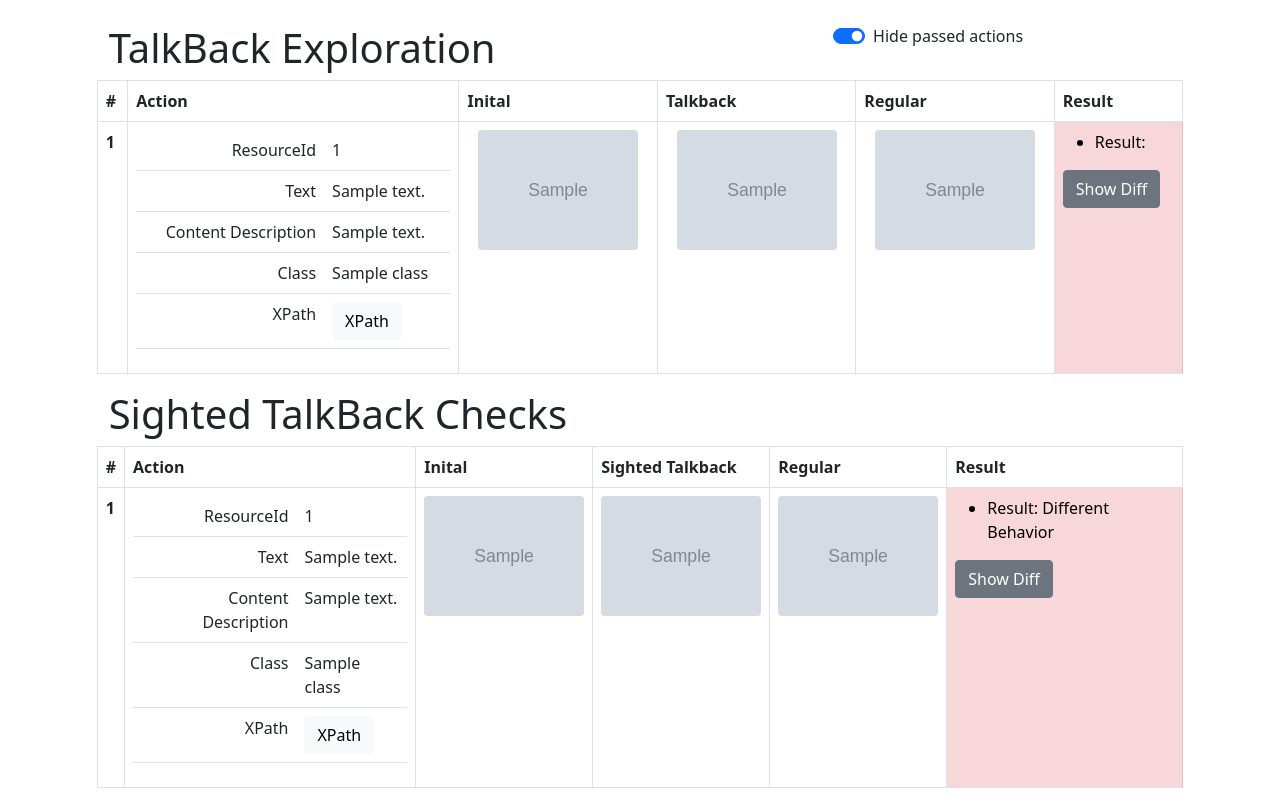
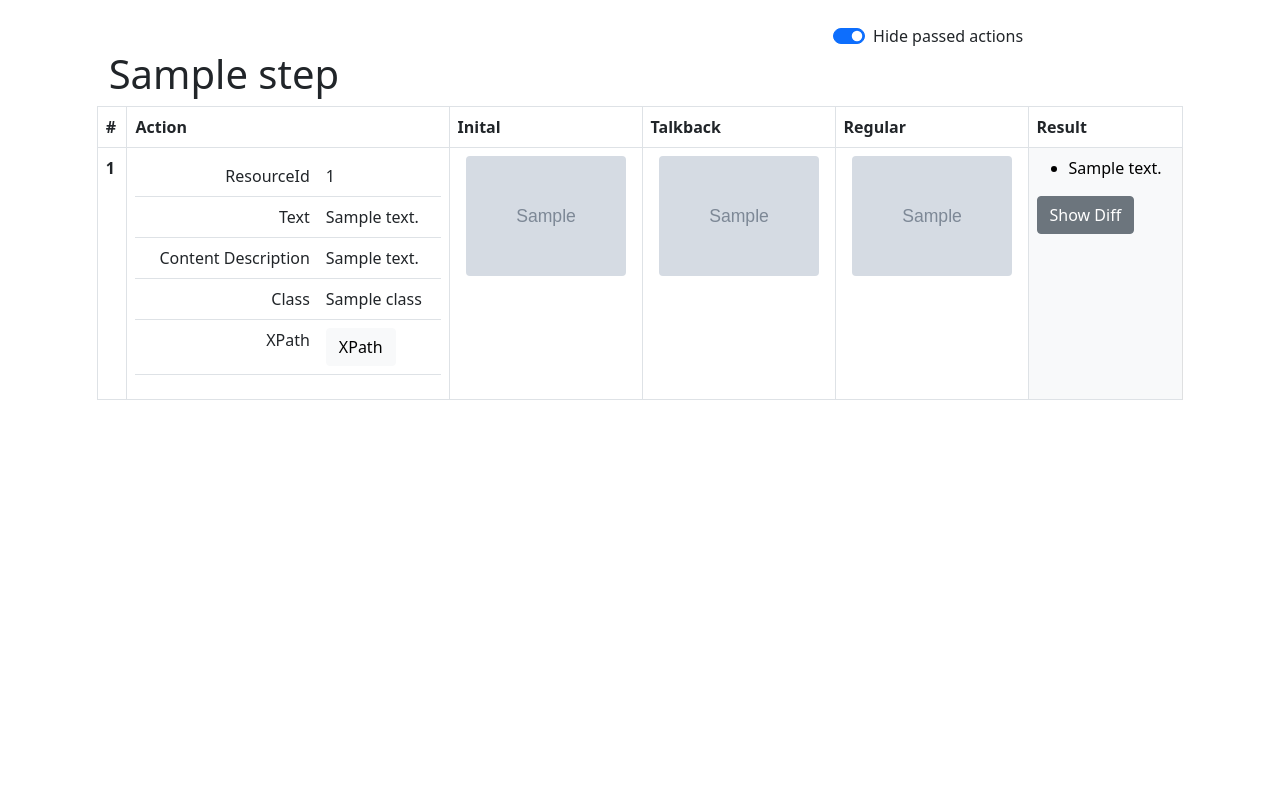
Before and after one commit to noidsirius/Axer, a Flask app: template py_src/templates/v2_report.html in a window 1280 px wide. Shown: the part 73-877 px from the top of the page. After the commit the page ends 473 px from the top, so only its background shows below. Run offline with Flask 2, Linux system fonts and the light colour scheme; the template is opened without the code that fills it: most values are stand-ins (such as "Sample title", 1, 10 or a date in 2020); grey boxes marked "Sample" are stand-in pictures; parts of the project's set-up code (start-up, migrations or seed data) failed here and were passed over.

Commit message:
finalize result writing and post analysis refactoring

```diff
--- a/py_src/app.py
+++ b/py_src/app.py
@@ -5,10 +5,12 @@ import subprocess
 from collections import defaultdict
 import pathlib
 import os
+import math
 import datetime
 from flask import Flask, send_from_directory, render_template
 sys.path.append(os.path.join(os.path.dirname(__file__), "lib"))
-from snapshot import Snapshot, AddressBook
+from snapshot import AddressBook
+from post_analysis import POST_ANALYSIS_PREFIX, old_report_issues, SUCCESS, TB_FAILURE, REG_FAILURE, XML_PROBLEM, DIFFERENT_BEHAVIOR, UNREACHABLE
 
 logger = logging.getLogger(__name__)
 flask_app = Flask(__name__, static_url_path='', )
@@ -31,9 +33,9 @@ def report_index():
         if snapshot_result_path.is_dir() and '_' in snapshot_name:
             app_name = ("_".join(snapshot_name.split('_')[:-1])).replace('.', '_')
             address_book = AddressBook(snapshot_result_path)
-            snapshot = Snapshot(snapshot_name, address_book)
+            # snapshot = Snapshot(snapshot_name, address_book)
             different_behaviors, directional_unreachable \
-                , unlocatable, different_behaviors_directional_unreachable, pending = snapshot.old_report_issues()
+                , unlocatable, different_behaviors_directional_unreachable, pending = old_report_issues(address_book)
             snapshot_info = {}
             snapshot_info['id'] = snapshot_name
             snapshot_info['different_behavior'] = "(pending)" if pending else len(different_behaviors) + len(
@@ -170,7 +172,7 @@ def report_index_v2(result_path_str: str):
     for app_path in result_path.iterdir():
         if not app_path.is_dir():
             continue
-        app_name = app_path.name#.replace('.', '_')
+        app_name = app_path.name
         app_list[app_name] = []
         for snapshot_path in app_path.iterdir():
             if not snapshot_path.is_dir():
@@ -178,56 +180,60 @@ def report_index_v2(result_path_str: str):
             snapshot_name = snapshot_path.name
             address_book = AddressBook(snapshot_path)
             snapshot_info = {}
+            action_count = 0
+            different_behaviors = 0
+            unreachable = 0
+            other = 0
+            analysis_count = 0
+            for post_result_path in snapshot_path.iterdir():
+                if post_result_path.name.startswith(POST_ANALYSIS_PREFIX):
+                    analysis_count += 1
+                    with open(str(post_result_path), "r") as f:
+                        for line in f.readlines():
+                            action_count += 1
+                            result = json.loads(line)
+                            if result['issue_status'] == XML_PROBLEM:
+                                other += 1
+                            elif result['issue_status'] == REG_FAILURE:
+                                other += 1
+                            elif result['issue_status'] == TB_FAILURE:
+                                other += 1
+                            elif result['issue_status'] == UNREACHABLE:
+                                unreachable += 1
+                            elif result['issue_status'] == DIFFERENT_BEHAVIOR:
+                                different_behaviors += 1
+                            elif result['issue_status'] == SUCCESS:
+                                continue
+                            else:
+                                other += 100000
+
             snapshot_info['id'] = snapshot_name
-            snapshot_info['different_behavior'] = "(pending)"
-            snapshot_info['unreachable'] = "(pending)"
+            snapshot_info['actions'] = "(pending)" if analysis_count == 0 else math.floor(action_count / analysis_count)
+            snapshot_info['different_behavior'] = "(pending)" if analysis_count == 0 else math.floor(different_behaviors / analysis_count)
+            snapshot_info['unreachable'] = "(pending)" if analysis_count == 0 else math.floor(unreachable / analysis_count)
+            snapshot_info['other'] = "(pending)" if analysis_count == 0 else math.floor(other / analysis_count)
             snapshot_info['last_update'] = datetime.datetime.fromtimestamp(address_book.snapshot_result_path.stat().st_mtime)
             app_list[app_name].append(snapshot_info)
+        app_list[app_name].sort(key=lambda s: s['last_update'], reverse=True)
     apps = []
     for app in app_list:
         app_info = {}
         app_info['name'] = app.replace(' ', '_')
         app_info['snapshots'] = app_list[app]
+        app_info['actions'] = sum(
+            [0] + [s['actions'] for s in app_list[app] if str(s['actions']).isdecimal()])
         app_info['different_behavior'] = sum(
             [0] + [s['different_behavior'] for s in app_list[app] if str(s['different_behavior']).isdecimal()])
         app_info['unreachable'] = sum(
             [0] + [s['unreachable'] for s in app_list[app] if str(s['unreachable']).isdecimal()])
+        app_info['other'] = sum(
+            [0] + [s['other'] for s in app_list[app] if str(s['other']).isdecimal()])
         app_info['last_update'] = max(s['last_update'] for s in app_list[app])
         apps.append(app_info)
     apps.sort(key=lambda a: a['last_update'], reverse=True)
     return render_template('v2_index.html', apps=apps, result_path=result_path_str)
-    # return app_list
-    # return "Empty"
-    # for snapshot_result_path in result_path.iterdir():
-    #     snapshot_name = snapshot_result_path.name
-    #     if snapshot_result_path.is_dir() and '_' in snapshot_name:
-    #         app_name = ("_".join(snapshot_name.split('_')[:-1])).replace('.', '_')
-    #         snapshot = Snapshot(snapshot_name)
-    #         different_behaviors, directional_unreachable \
-    #             , unlocatable, different_behaviors_directional_unreachable, pending = snapshot.report_issues()
-    #         snapshot_info = {}
-    #         snapshot_info['id'] = snapshot_name
-    #         snapshot_info['different_behavior'] = "(pending)" if pending else len(different_behaviors) + len(
-    #             different_behaviors_directional_unreachable)
-    #         snapshot_info['unreachable'] = "(pending)" if pending else len(unlocatable) + len(directional_unreachable)
-    #         snapshot_info['last_update'] = datetime.datetime.fromtimestamp(snapshot.writer.snapshot_result_path.stat().st_mtime)
-    #         app_list[app_name].append(snapshot_info)
-    # apps = []
-    # for app in app_list:
-    #     app_info = {}
-    #     app_info['name'] = app.replace(' ', '_')
-    #     app_info['snapshots'] = app_list[app]
-    #     app_info['different_behavior'] = sum(
-    #         [0] + [s['different_behavior'] for s in app_list[app] if str(s['different_behavior']).isdecimal()])
-    #     app_info['unreachable'] = sum(
-    #         [0] + [s['unreachable'] for s in app_list[app] if str(s['unreachable']).isdecimal()])
-    #     app_info['last_update'] = max(s['last_update'] for s in app_list[app])
-    #     apps.append(app_info)
-    # apps.sort(key=lambda a: a['last_update'], reverse=True)
-    # return render_template('index.html', apps=apps)
 
 
-# @app.route("/snapshot/diff/<name>/<index>", defaults={'stb': 'False'})
 @flask_app.route("/v2/<result_path>/<app_name>/snapshot/<snapshot_name>/diff/<index>")
 def xml_diff_v2(result_path, app_name, snapshot_name, index):
     result_path = pathlib.Path(f"../{result_path}")
@@ -243,6 +249,24 @@ def xml_diff_v2(result_path, app_name, snapshot_name, index):
     return render_template('xml_diff.html', diff_string=[diff_string])
 
 
+def create_step(address_book: AddressBook, static_root_path: pathlib.Path, action: dict, post_analysis_results_sub: dict, is_sighted: bool) -> dict:
+    prefix = "s_" if is_sighted else ""
+    step = {}
+    step['index'] = action['index']
+    step['action'] = action['element']
+    step['init_img'] = address_book.get_screenshot_path(f'{prefix}exp', action['index'], extension='edited').relative_to(static_root_path)
+    step['tb_img'] = address_book.get_screenshot_path(f'{prefix}tb', action['index']).relative_to(static_root_path)
+    step['reg_img'] = address_book.get_screenshot_path(f'{prefix}reg', action['index']).relative_to(static_root_path)
+    step['tb_result'] = action['tb_action_result']
+    step['reg_result'] = action['reg_action_result']
+    step['status'] = min(
+        [100] + [post_analysis_results_sub[ana_name][action['index']]['issue_status'] for ana_name in
+                post_analysis_results_sub])
+    step['status_messages'] = [
+        f"{ana_name}: {post_analysis_results_sub[ana_name][action['index']]['message']}" for ana_name in
+        post_analysis_results_sub]
+    return step
+
 @flask_app.route("/v2/<result_path>/<app_name>/snapshot/<snapshot_name>/report")
 def report_v2(result_path, app_name, snapshot_name):
     result_path_str = result_path
@@ -253,95 +277,42 @@ def report_v2(result_path, app_name, snapshot_name):
     address_book = AddressBook(snapshot_path)
     tb_steps = []
     errors = []
-    if not snapshot_path.exists():
-        errors.append("Explore result doesn't exist!")
+    post_analysis_results = {'sighted': {}, 'unsighted': {}}
+    for post_result_path in snapshot_path.iterdir():
+        if post_result_path.name.startswith(POST_ANALYSIS_PREFIX):
+            analysis_name = post_result_path.name[len(POST_ANALYSIS_PREFIX)+1:-len('.jsonl')]
+            post_analysis_results['sighted'][analysis_name] = {}
+            post_analysis_results['unsighted'][analysis_name] = {}
+            with open(str(post_result_path), "r") as f:
+                for line in f.readlines():
+                    result = json.loads(line)
+                    if result['is_sighted']:
+                        post_analysis_results['sighted'][analysis_name][result['index']] = result
+                    else:
+                        post_analysis_results['unsighted'][analysis_name][result['index']] = result
+    if len(post_analysis_results['unsighted']) == 0:
+        errors.append("No post-analysis result is available!")
+
+    if not address_book.action_path.exists():
+        errors.append("Explore data doesn't exist!")
     else:
         explore_json = []
         with open(address_book.action_path) as f:
             for line in f.readlines():
                 explore_json.append(json.loads(line))
-        for index, _ in enumerate(explore_json):
-            step = {}
-            step['index'] = index
-            step['action'] = explore_json[index]['element']
-
-            step['init_img'] = address_book.get_screenshot_path('exp', index, extension='edited').relative_to(result_path.parent)
-            step['tb_img'] = address_book.get_screenshot_path('tb', index).relative_to(result_path.parent)
-            step['reg_img'] = address_book.get_screenshot_path('reg', index).relative_to(result_path.parent)
-            step['tb_result'] = explore_json[index]['tb_action_result']
-            step['reg_result'] = explore_json[index]['reg_action_result']
-            tb_xml_path = address_book.get_layout_path('tb', index)
-            reg_xml_path = address_book.get_layout_path('reg', index)
-            xml_problem = False
-            with open(tb_xml_path, "r") as f:
-                tb_xml = f.read()
-                if "PROBLEM_WITH_XML" in tb_xml:
-                    xml_problem = True
-            with open(reg_xml_path, "r") as f:
-                reg_xml = f.read()
-                if "PROBLEM_WITH_XML" in reg_xml:
-                    xml_problem = True
-            step['status'] = 1 if (tb_xml == reg_xml) else 0
-            step['status_message'] = "Accessible"
-            if step['status'] == 0:
-                if "FAILED" in step['tb_result'][0]:
-                    step['status_message'] = "TalkBack Failed"
-                    step['status'] = 2
-                elif "FAILED" in step['reg_result'][0]:
-                    step['status_message'] = "Regular Failed"
-                    step['status'] = 2
-                elif xml_problem:
-                    step['status_message'] = "Problem with XML"
-                    step['status'] = 2
-                else:
-                    step['status_message'] = "Different Behavior"
-
+        for action in explore_json:
+            step = create_step(address_book, result_path.parent, action, post_analysis_results['unsighted'], is_sighted=False)
             tb_steps.append(step)
-    stb_result_path = address_book.s_action_path
     stb_steps = []
-    if not stb_result_path.exists():
-        errors.append("Sighted TalkBack result doesn't exist!")
+    if not address_book.s_action_path.exists():
+        errors.append("Sighted TalkBack data doesn't exist!")
     else:
         explore_json = []
         with open(address_book.s_action_path) as f:
             for line in f.readlines():
                 explore_json.append(json.loads(line))
-        for index, _ in enumerate(explore_json):
-            step = {}
-            step['index'] = index
-            step['action'] = explore_json[index]['element']
-
-            step['init_img'] = address_book.get_screenshot_path('s_exp', index, extension='edited').relative_to(
-                result_path.parent)
-            step['tb_img'] = address_book.get_screenshot_path('s_tb', index).relative_to(result_path.parent)
-            step['reg_img'] = address_book.get_screenshot_path('s_reg', index).relative_to(result_path.parent)
-            step['tb_result'] = explore_json[index]['tb_action_result']
-            step['reg_result'] = explore_json[index]['reg_action_result']
-            tb_xml_path = address_book.get_layout_path('s_tb', index)
-            reg_xml_path = address_book.get_layout_path('s_reg', index)
-            xml_problem = False
-            with open(tb_xml_path, "r") as f:
-                tb_xml = f.read()
-                if "PROBLEM_WITH_XML" in tb_xml:
-                    xml_problem = True
-            with open(reg_xml_path, "r") as f:
-                reg_xml = f.read()
-                if "PROBLEM_WITH_XML" in reg_xml:
-                    xml_problem = True
-            step['status'] = 1 if (tb_xml == reg_xml) else 0
-            step['status_message'] = "Accessible"
-            if step['status'] == 0:
-                if "FAILED" in step['tb_result'][0]:
-                    step['status_message'] = "TalkBack Failed"
-                    step['status'] = 2
-                elif "FAILED" in step['reg_result'][0]:
-                    step['status_message'] = "Regular Failed"
-                    step['status'] = 2
-                elif xml_problem:
-                    step['status_message'] = "Problem with XML"
-                    step['status'] = 2
-                else:
-                    step['status_message'] = "Different Behavior"
-
+        for action in explore_json:
+            step = create_step(address_book, result_path.parent, action, post_analysis_results['sighted'], is_sighted=True)
             stb_steps.append(step)
-    return render_template('v2_report.html', result_path=result_path_str, app_name=app_name, tb_steps=tb_steps, name=snapshot_name, stb_steps=stb_steps, errors=errors)
+    all_steps = {'TalkBack Exploration': tb_steps, 'Sighted TalkBack Checks': stb_steps}
+    return render_template('v2_report.html', result_path=result_path_str, app_name=app_name, all_steps=all_steps, name=snapshot_name, errors=errors)
--- a/py_src/templates/v2_report.html
+++ b/py_src/templates/v2_report.html
@@ -49,13 +49,20 @@
         <div class="col-10">
             <div class="row">
                 <div class="col-8">
-                    <h1>TalkBack Exploration</h1>
                 </div>
                 <div class="col-4">
                     <div class="form-check form-switch">
                         <input class="form-check-input" type="checkbox" id="tb_steps_switch" checked>
                         <label class="form-check-label" for="flexSwitchCheckDefault">Hide passed actions</label>
                     </div>
+                </div>
+            </div>
+            {% for (header_name, steps) in all_steps.items() %}
+                <div class="row">
+                    <div class="col-8">
+                        <h1>{{ header_name }}</h1>
+                    </div>
+                    <div class="col-4">
                     </div>
                 </div>
                 <div class="row">
@@ -71,8 +78,8 @@
                         </tr>
                         </thead>
                         <tbody>
-                    {% for step in tb_steps %}
-                        <tr class="tb-step-{{ "passed" if step.status == 1 else "failed" }}">
+                        {% for step in steps %}
+                            <tr class="tb-step-{{ "passed" if step.status == 10 else "failed" }}">
                                 <th scope="row">{{ step.index }}</th>
                                 <td>
                                     <table class="table">
@@ -122,9 +129,23 @@
                                              data-bs-placement="top" title="{{ step.reg_result|e }}">
                                     </a>
                                 </td>
-                            <td class="{{ 'table-success' if step.status == 1 else ('table-warning' if step.status == 2 else 'table-danger') }}">
+                                {% if step.status == 10 %}
+                                     <td class="table-success">
+                                {% elif step.status == 2 %}
+                                     <td class="table-warning">
+                                {% elif step.status == 0 %}
+                                     <td class="table-danger">
+                                {% elif step.status == 100 %}
+                                     <td class="table-secondary">
+                                {% elif 3 <= step.status <= 5  %}
+                                     <td class="table-info">
+                                {% else %}
+                                    <td class="table-light">
+                                {% endif %}
                                     <ul>
-                                    <li>Result: {{ step.status_message }}</li>
+                                        {% for message in step.status_messages %}
+                                            <li>{{ message }}</li>
+                                        {% endfor %}
                                     </ul>
                                     <a href="#" class="showdiff btn btn-secondary">
                                         Show Diff
@@ -136,91 +157,7 @@
                         </tbody>
                     </table>
                 </div>
-            <div class="row">
-                <div class="col-8">
-                    <h1>Sighted TalkBack Checks</h1>
-                </div>
-                <div class="col-4">
-                </div>
-            </div>
-            <div class="row">
-                <table class="table table-bordered">
-                    <thead>
-                    <tr>
-                        <th scope="col">#</th>
-                        <th scope="col">Action</th>
-                        <th scope="col">Inital</th>
-                        <th scope="col">Sighted Talkback</th>
-                        <th scope="col">Regular</th>
-                        <th scope="col">Result</th>
-                    </tr>
-                    </thead>
-                    <tbody>
-                    {% for step in stb_steps %}
-                        <tr>
-                            <th scope="row">{{ step.index }}</th>
-                            <td>
-                                <table class="table">
-                                    <tr>
-                                        <td class="text-end">ResourceId</td>
-                                        <td class="text-start">{{ step.action.resourceId }}</td>
-                                    </tr>
-                                    <tr>
-                                        <td class="text-end">Text</td>
-                                        <td class="text-start">{{ step.action.text }}</td>
-                                    </tr>
-                                    <tr>
-                                        <td class="text-end">Content Description</td>
-                                        <td class="text-start">{{ step.action.contentDescription }}</td>
-                                    </tr>
-                                    <tr>
-                                        <td class="text-end">Class</td>
-                                        <td class="text-start">{{ step.action.class }}</td>
-                                    </tr>
-                                    <tr>
-                                        <td class="text-end">XPath</td>
-                                        <td class="text-start">
-                                            <button type="button" class="btn btn-light" data-bs-toggle="tooltip"
-                                                    data-bs-placement="top" title="{{ step.action.xpath }}">XPath
-                                            </button>
-                                        </td>
-                                    </tr>
-                                </table>
-                            </td>
-                            <td>
-                                <a href="#" class="enlarge">
-                                    <img src="{{ url_for('send_result_static_v2', path=step.init_img) }}" class="rounded d-block mx-auto"
-                                         style="width: 10rem;">
-                                </a>
-                            </td>
-                            <td>
-                                <a href="#" class="enlarge">
-                                    <img src="{{ url_for('send_result_static_v2', path=step.tb_img) }}" class="rounded d-block mx-auto"
-                                         style="width: 10rem;" data-bs-toggle="tooltip"
-                                         data-bs-placement="top" title="{{ step.tb_result|e }}">
-                                </a>
-                            </td>
-                            <td>
-                                <a href="#" class="enlarge">
-                                    <img src="{{ url_for('send_result_static_v2', path=step.reg_img) }}" class="rounded d-block mx-auto"
-                                         style="width: 10rem;" data-bs-toggle="tooltip"
-                                         data-bs-placement="top" title="{{ step.reg_result|e }}">
-                                </a>
-                            </td>
-                            <td class="{{ 'table-warning' if step.status else 'table-danger' }}">
-                                <ul>
-                                    <li>Result: {{ "Unreachable" if step.status else "Different Behavior" }}</li>
-                                </ul>
-                                <a href="#" class="showdiff btn btn-secondary">
-                                    Show Diff
-                                    <input type="hidden" class="snapshot-index" value="M_{{ step.index }}">
-                                </a>
-                            </td>
-                        </tr>
             {% endfor %}
-                    </tbody>
-                </table>
-            </div>
         </div>
         <div class="col-1"></div>
     </div>
```
Also changed, not shown: py_src/post_analysis.py (added, +179 -0 lines), py_src/snapshot.py (+0 -34 lines), py_src/templates/v2_index.html (+9 -1 lines). Lines whose indentation alone changed are shown as unchanged.
